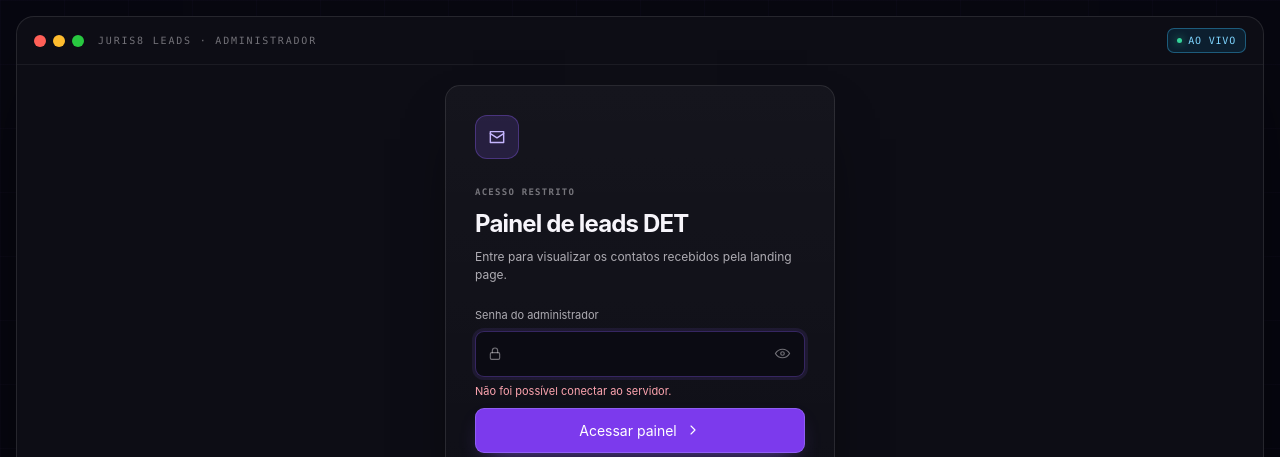
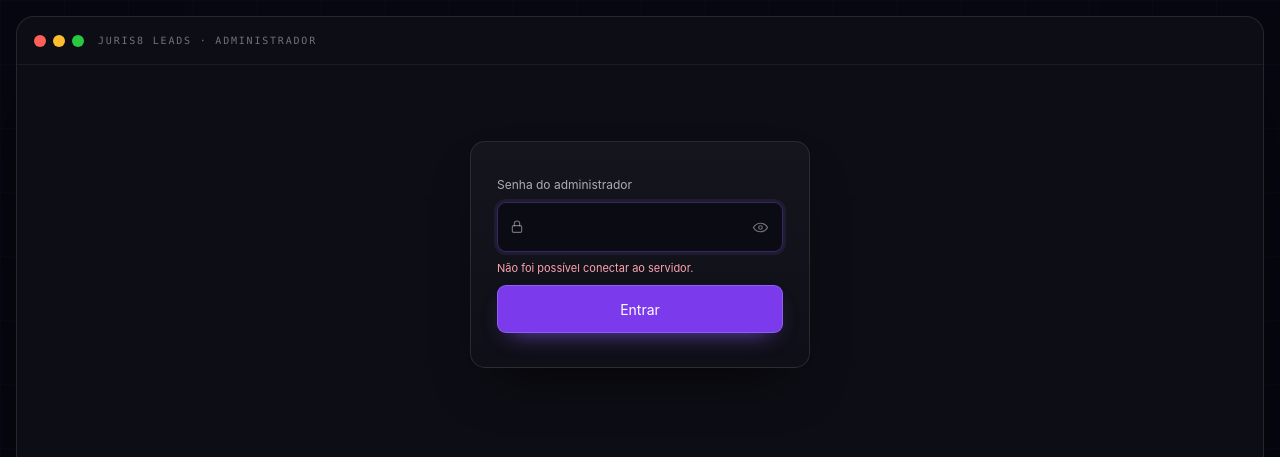
Before and after one commit to eucaiogomes/Leads-Juris8, a website: page public/index.html in a window 1280 px wide. Shown: the top 457 px of the page. Drawn offline with Linux system fonts and the light colour scheme; no server answers.

Commit message:
ui: simplifica tela de login para mostrar apenas o formulário de senha do administrador

```diff
--- a/public/app.js
+++ b/public/app.js
@@ -125,10 +125,12 @@ function showLogin() {
   clearInterval(state.refreshTimer);
   elements.dashboard.hidden = true;
   elements.loginView.hidden = false;
+  document.querySelector('.app-window')?.classList.add('is-login');
   requestAnimationFrame(() => elements.password.focus());
 }
 
 function showDashboard() {
+  document.querySelector('.app-window')?.classList.remove('is-login');
   elements.loginView.hidden = true;
   elements.dashboard.hidden = false;
   clearInterval(state.refreshTimer);
--- a/public/index.html
+++ b/public/index.html
@@ -22,14 +22,8 @@
         <span class="live-badge"><span aria-hidden="true"></span>ao vivo</span>
       </header>
 
-      <section class="login-view" id="login-view" aria-labelledby="login-title">
-        <div class="login-card">
-          <div class="login-mark" aria-hidden="true">
-            <svg viewBox="0 0 24 24"><path d="M4 5.5h16v13H4z"/><path d="m4 8 8 5 8-5"/></svg>
-          </div>
-          <span class="mono-label">ACESSO RESTRITO</span>
-          <h1 id="login-title">Painel de leads DET</h1>
-          <p>Entre para visualizar os contatos recebidos pela landing page.</p>
+      <section class="login-view" id="login-view">
+        <div class="login-card login-card-simple">
           <form id="login-form" novalidate>
             <label for="admin-password">Senha do administrador</label>
             <div class="password-field">
@@ -41,11 +35,9 @@
             </div>
             <p class="form-error" id="login-error" role="alert"></p>
             <button class="primary-button" id="login-button" type="submit">
-              <span>Acessar painel</span>
-              <svg viewBox="0 0 24 24" aria-hidden="true"><path d="m9 18 6-6-6-6"/></svg>
+              <span>Entrar</span>
             </button>
           </form>
-          <p class="login-footnote">A sessão é protegida e expira automaticamente.</p>
         </div>
       </section>
 
--- a/public/styles.css
+++ b/public/styles.css
@@ -358,6 +358,33 @@ th:nth-child(7) { width: 8%; }
 .primary-button.compact { width: auto; min-height: 40px; padding: 0 15px; }
 .login-footnote { margin: 14px 0 0 !important; color: var(--muted) !important; font-family: var(--mono); font-size: 9px !important; text-align: center; }
 
+/* Minimal login screen - only password form */
+.login-card-simple {
+  width: min(340px, 100%);
+  padding: 34px 26px;
+}
+.login-card-simple label {
+  font-size: 12px;
+  margin-bottom: 8px;
+}
+.login-card-simple .password-field input {
+  min-height: 50px;
+  font-size: 15px;
+}
+.login-card-simple .primary-button {
+  min-height: 48px;
+  font-size: 14px;
+  margin-top: 4px;
+}
+.login-card-simple .form-error {
+  margin: 8px 0 2px !important;
+}
+
+/* Hide chrome elements on pure login screen */
+.app-window.is-login .live-badge {
+  display: none;
+}
+
 .lead-dialog { width: min(610px, calc(100vw - 28px)); max-height: calc(100dvh - 32px); padding: 0; overflow: auto; border: 1px solid var(--border); border-radius: 15px; color: var(--text); background: #101019; box-shadow: 0 30px 90px rgba(0, 0, 0, 0.7); }
 .lead-dialog::backdrop { background: rgba(2, 2, 8, 0.78); backdrop-filter: blur(5px); }
 .lead-dialog[open] { animation: dialog-in 200ms ease-out; }
@@ -433,6 +460,10 @@ th:nth-child(7) { width: 8%; }
   td:nth-child(7) { position: absolute; top: 12px; right: 11px; }
   .open-lead { width: 38px; height: 38px; }
   .login-view { flex: 1; min-height: 0; padding: 22px 15px; }
+  .login-card-simple {
+    width: min(100%, 320px);
+    padding: 28px 22px;
+  }
 }
 
 @media (max-width: 520px) {
```
